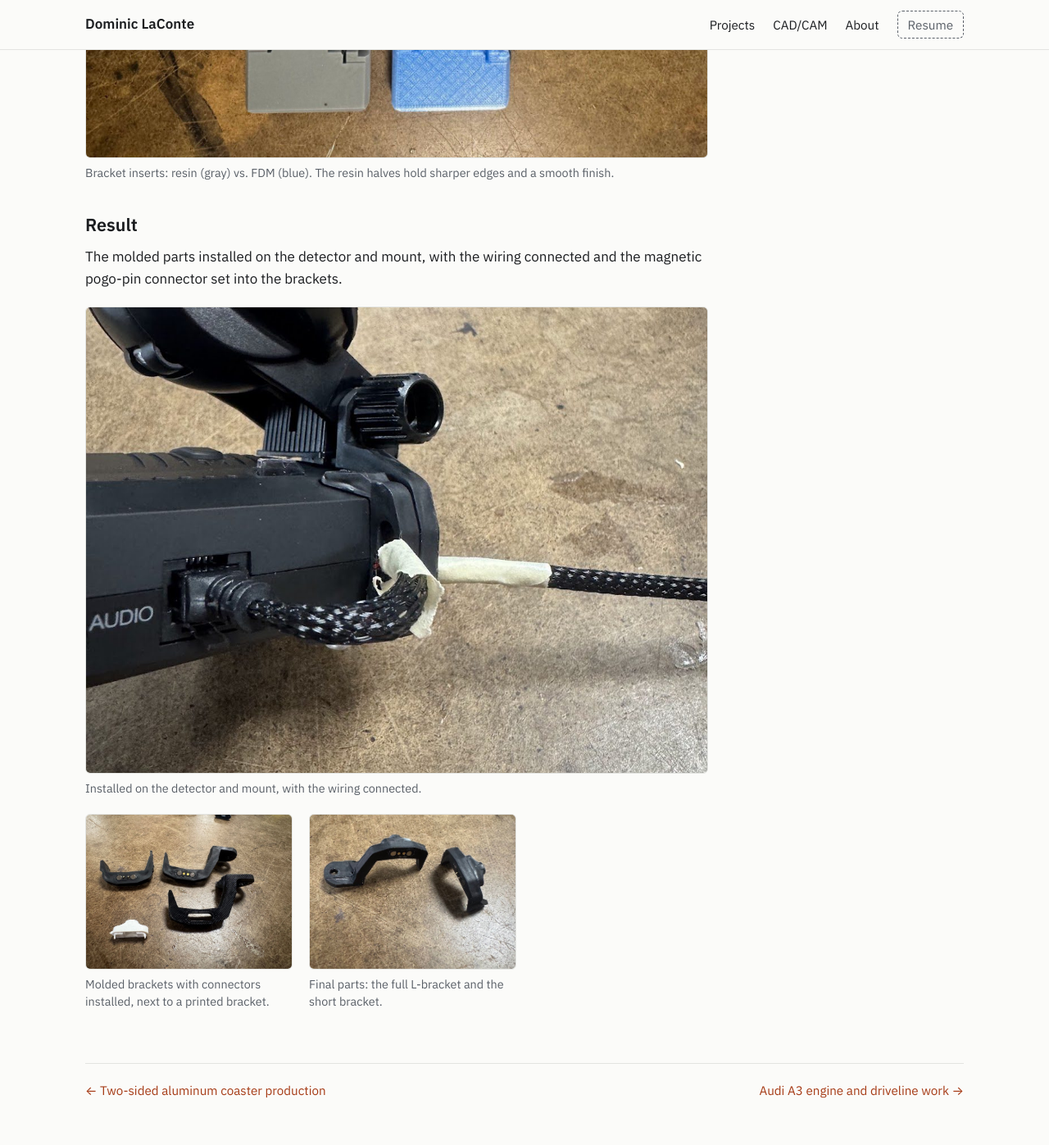
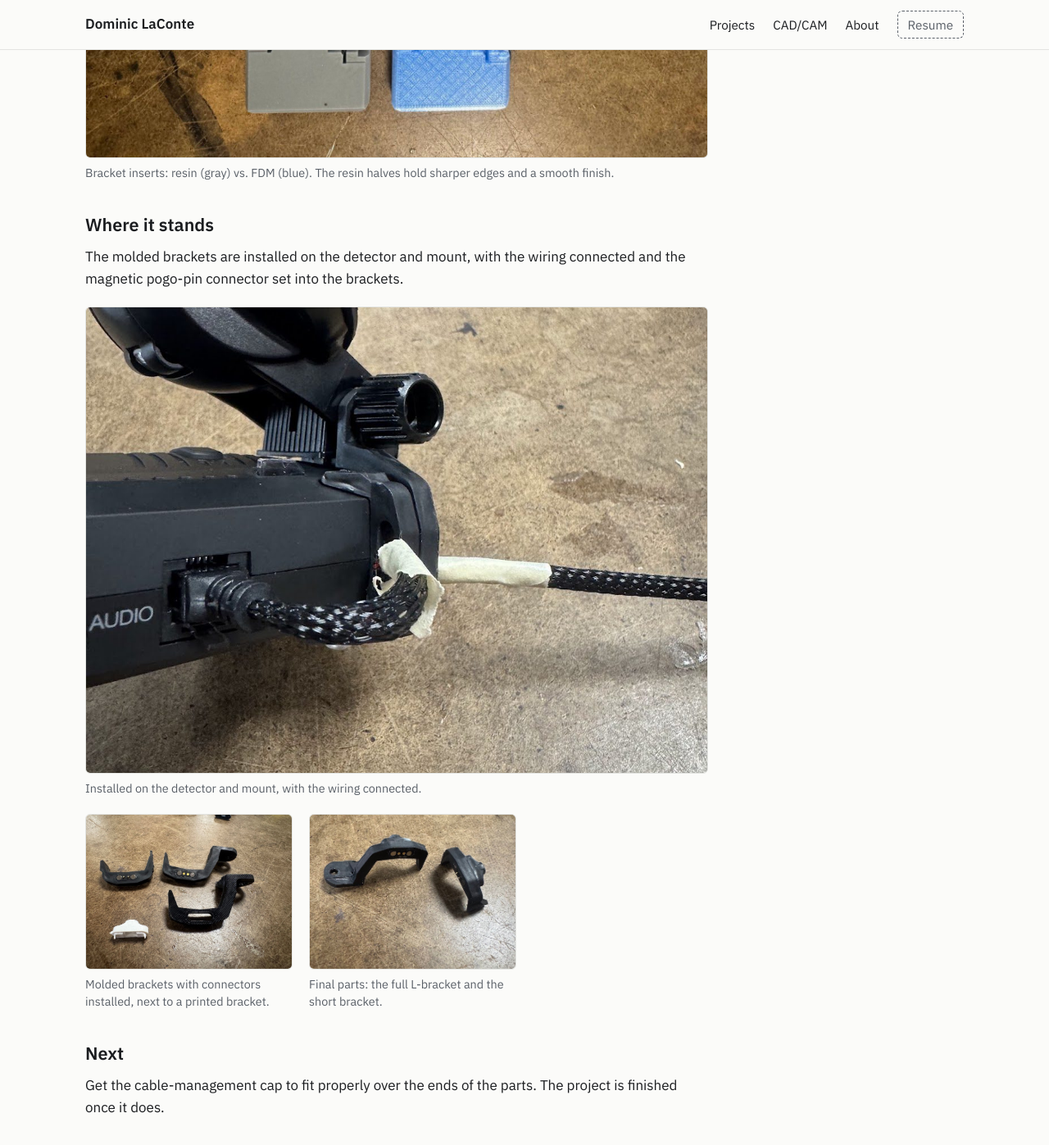
Before and after one commit to dlaconte/dlaconte.github.io, a Jekyll site: the page built from _projects/radar-connector.md, in a window 1280 px wide and 1400 px high, scrolled down 4685 px. Shown: the top 1397 px of the window at 82% size. Built offline with Jekyll 4.4.1, drawn with Linux system fonts in a browser that asks for light colours; some of the changed text lies outside the part shown.

Commit message:
Mark connector project in progress pending cap fit
Co-Authored-By: Claude Opus 5.5 <noreply@anthropic.com>
Claude-Session: https://claude.ai/code/session_01J3yu2GzvBKBgkkrwRBjuBt

```diff
--- a/_projects/radar-connector.md
+++ b/_projects/radar-connector.md
@@ -15,6 +15,8 @@ facts:
     value: Polypropylene
   - label: Mold inserts
     value: PETG (FDM) for early iterations, then SLA resin once the geometry was settled
+  - label: Status
+    value: In progress. The brackets work; the cap fit is being refined
 ---
 
 ## Goal
@@ -78,9 +80,9 @@ Once the geometry was roughly settled, I printed the inserts in SLA resin. The r
 
 {% include figure.html src="/assets/img/projects/radar-connector/resin-vs-fdm-bracket.jpg" caption="Bracket inserts: resin (gray) vs. FDM (blue). The resin halves hold sharper edges and a smooth finish." alt="Gray resin bracket insert pair beside a blue FDM pair of the same design" %}
 
-## Result
+## Where it stands
 
-The molded parts installed on the detector and mount, with the wiring connected and the magnetic pogo-pin connector set into the brackets.
+The molded brackets are installed on the detector and mount, with the wiring connected and the magnetic pogo-pin connector set into the brackets.
 
 {% include figure.html src="/assets/img/projects/radar-connector/installed.jpg" caption="Installed on the detector and mount, with the wiring connected." alt="Radar detector on its suction mount with the molded connector parts installed and a braided power cable connected" %}
 
@@ -88,3 +90,7 @@ The molded parts installed on the detector and mount, with the wiring connected
 {% include figure.html src="/assets/img/projects/radar-connector/molded-vs-printed.jpg" caption="Molded brackets with connectors installed, next to a printed bracket." alt="Black molded brackets with magnetic pogo-pin connectors beside a 3D-printed bracket and a white cap" %}
 {% include figure.html src="/assets/img/projects/radar-connector/final-brackets.jpg" caption="Final parts: the full L-bracket and the short bracket." alt="Two finished black molded brackets with pogo-pin connectors" %}
 </div>
+
+## Next
+
+Get the cable-management cap to fit properly over the ends of the parts. The project is finished once it does.
```
